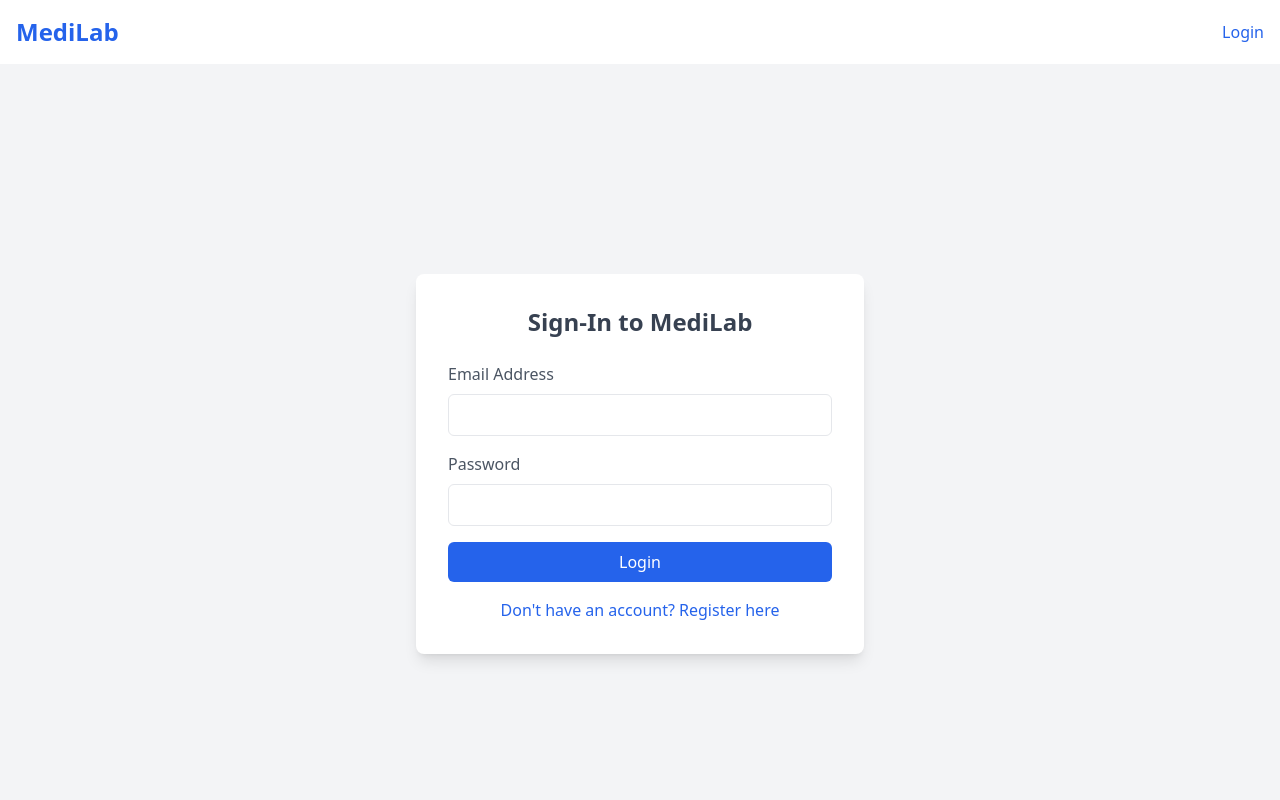
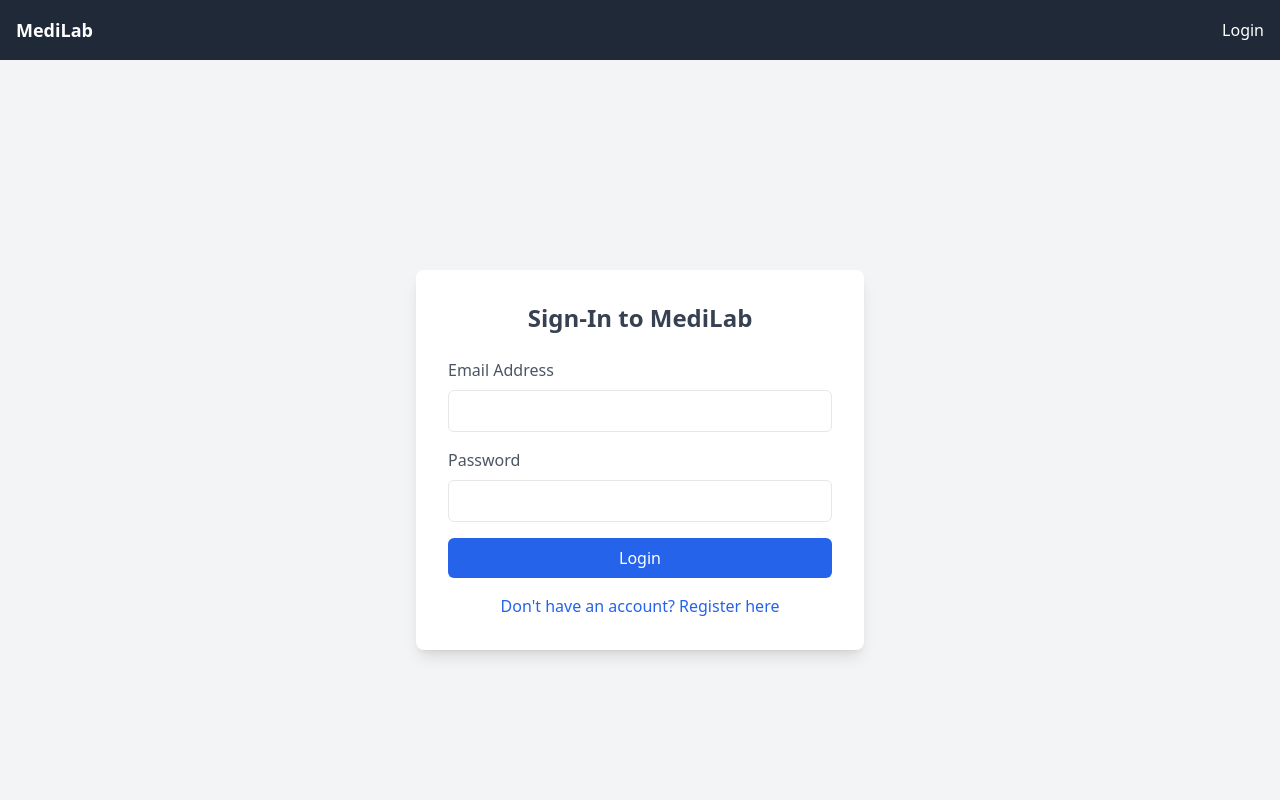
Before and after one commit to JunaidAnsari0208/my-nextjs-app, a Next.js app: page /login in a window 1280 px wide. Shown: the top 800 px of the page. Built offline with nearby package versions, Linux system fonts and the light colour scheme; no server answers.

Commit message:
FIXED IT!!!

```diff
--- a/src/components/Navbar.tsx
+++ b/src/components/Navbar.tsx
@@ -1,30 +1,41 @@
-import { useAuth } from "@/hooks/useAuth"; // Adjust the path as per your project structure
+import { auth } from "@/lib/firebase";
 import Link from "next/link";
+import { useRouter } from "next/navigation";
+import { useAuthState } from "react-firebase-hooks/auth";
 
 const Navbar: React.FC = () => {
-  const { user, signOut } = useAuth();
+  const [user, loading, error] = useAuthState(auth);
+  const router = useRouter();
+
+  const handleSignOut = async () => {
+    try {
+      await auth.signOut();
+      router.push("/login");
+    } catch (error) {
+      console.error("Sign out failed", error);
+    }
+  };
 
   return (
-    <nav className="bg-white shadow-md">
-      <div className="container mx-auto px-4 py-4 flex items-center justify-between">
-        <Link
-          href="/"
-          className="text-2xl font-bold text-blue-600 hover:text-blue-800"
-        >
-          MediLab
+    <nav className="bg-gray-800 p-4">
+      <div className="container mx-auto flex justify-between items-center">
+        <Link href="/">
+          <span className="text-white text-lg font-bold cursor-pointer">
+            MediLab
+          </span>
         </Link>
         <div>
-          {user ? (
+          {!loading && !user ? (
+            <Link href="/login">
+              <span className="text-white cursor-pointer">Login</span>
+            </Link>
+          ) : (
             <button
-              onClick={signOut}
-              className="text-blue-600 hover:text-blue-800"
+              onClick={handleSignOut}
+              className="text-white bg-red-600 px-4 py-2 rounded hover:bg-red-700 transition"
             >
               Sign Out
             </button>
-          ) : (
-            <Link href="/login" className="text-blue-600 hover:text-blue-800">
-              Login
-            </Link>
           )}
         </div>
       </div>
--- a/src/pages/login.tsx
+++ b/src/pages/login.tsx
@@ -13,6 +13,31 @@ const Login: React.FC = () => {
   const [signInWithEmailAndPassword] = useSignInWithEmailAndPassword(auth);
   const router = useRouter();
 
+  // const handleLogin = async (e: React.FormEvent) => {
+  //   e.preventDefault();
+  //   if (!email || !password) {
+  //     setError("Please fill out all fields.");
+  //     return;
+  //   }
+  //   setError(null);
+  //   setLoading(true);
+
+  //   try {
+  //     const res = await signInWithEmailAndPassword(email, password);
+  //     console.log({ res });
+  //     setEmail("");
+  //     setPassword("");
+  //     router.push("/");
+
+  //     await new Promise((resolve) => setTimeout(resolve, 1000));
+  //     // On successful login, redirect or update UI as needed
+  //   } catch (err) {
+  //     setError("Login failed. Please try again.");
+  //   } finally {
+  //     setLoading(false);
+  //   }
+  // };
+
   const handleLogin = async (e: React.FormEvent) => {
     e.preventDefault();
     if (!email || !password) {
@@ -24,51 +49,26 @@ const Login: React.FC = () => {
 
     try {
       const res = await signInWithEmailAndPassword(email, password);
+      if (!res) throw new Error("Login failed");
       console.log({ res });
       setEmail("");
       setPassword("");
       router.push("/");
 
       await new Promise((resolve) => setTimeout(resolve, 1000));
-      // On successful login, redirect or update UI as needed
-    } catch (err) {
-      setError("Login failed. Please try again.");
+    } catch (err: any) {
+      if (err.code === "auth/wrong-password") {
+        setError("Incorrect password. Please try again.");
+      } else if (err.code === "auth/user-not-found") {
+        setError("User not found. Please check your email or register.");
+      } else {
+        setError("Login failed. Please try again.");
+      }
+      console.error("Error during login:", err);
     } finally {
       setLoading(false);
     }
   };
-
-  // const handleLogin = async (e: React.FormEvent) => {
-  //   e.preventDefault();
-  //   if (!email || !password) {
-  //     setError("Please fill out all fields.");
-  //     return;
-  //   }
-  //   setError(null);
-  //   setLoading(true);
-
-  //   try {
-  //     const res = await signInWithEmailAndPassword(email, password);
-  //     if (!res) throw new Error("Login failed");
-  //     console.log({ res });
-  //     setEmail("");
-  //     setPassword("");
-  //     router.push("/");
-
-  //     await new Promise((resolve) => setTimeout(resolve, 1000));
-  //   } catch (err: any) {
-  //     if (err.code === "auth/wrong-password") {
-  //       setError("Incorrect password. Please try again.");
-  //     } else if (err.code === "auth/user-not-found") {
-  //       setError("User not found. Please check your email or register.");
-  //     } else {
-  //       setError("Login failed. Please try again.");
-  //     }
-  //     console.error("Error during login:", err);
-  //   } finally {
-  //     setLoading(false);
-  //   }
-  // };
 
   return (
     <div className="flex items-center justify-center min-h-screen bg-gray-100">
```
